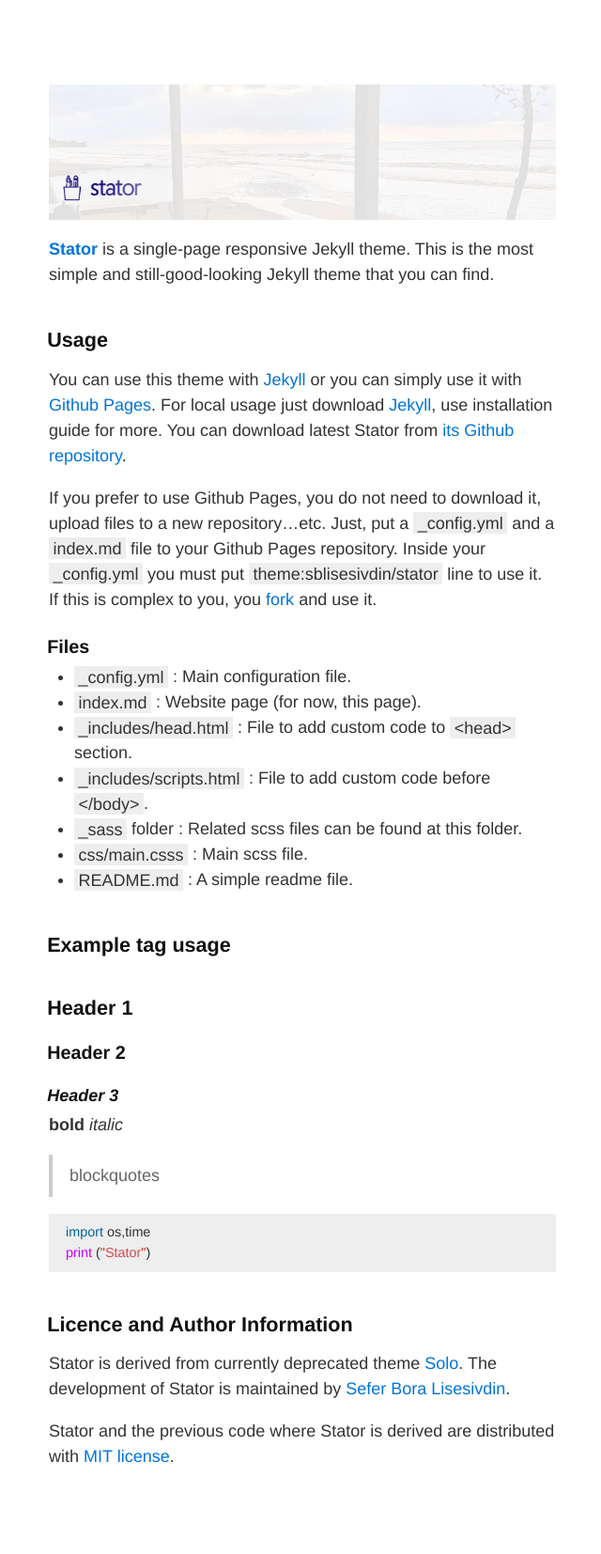
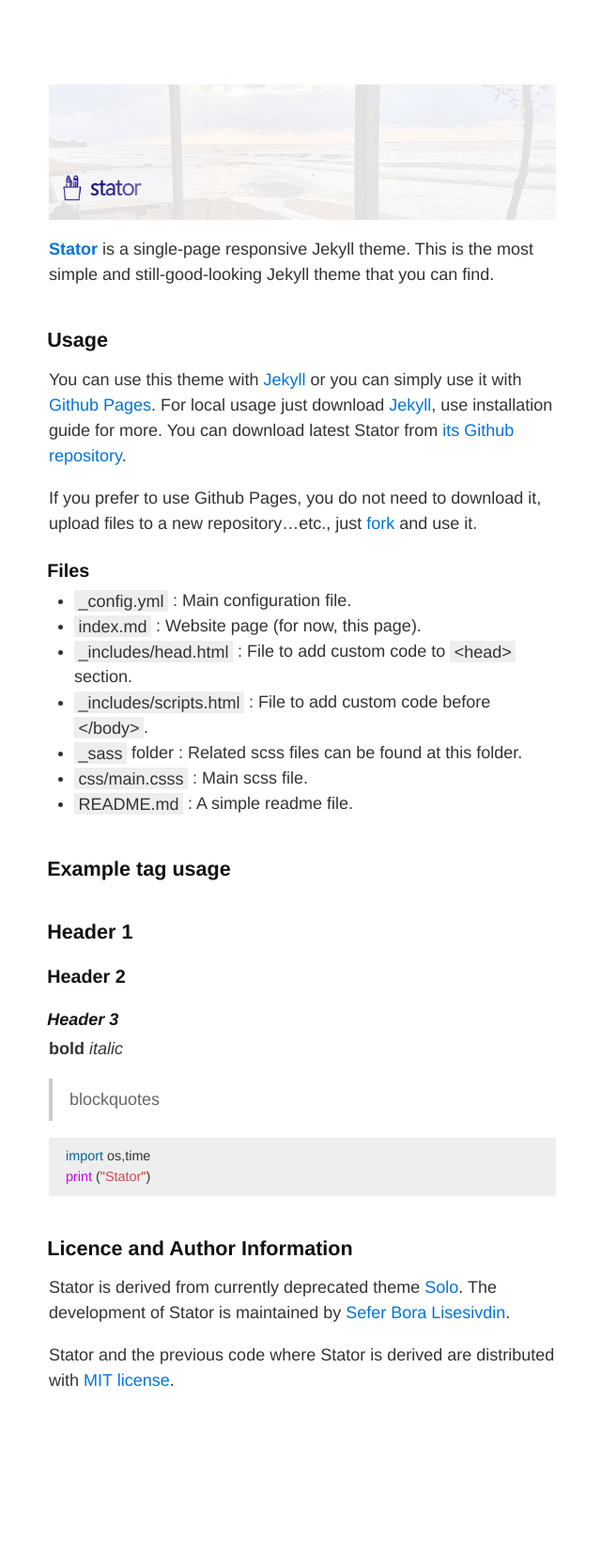
Before and after one commit to sblisesivdin/biscuit, a Jekyll site: the page built from index.md, in a window 1280 px wide. Shown: the whole page at 94% size, without its empty margins (318-958 px from the left). Built offline with Jekyll 4.4.1, drawn with Linux system fonts in a browser that asks for light colours; after the commit the page ends 1573 px from its top, so only the background shows below that.

Commit message:
Update index.md

```diff
--- a/index.md
+++ b/index.md
@@ -12,7 +12,7 @@ layout: default
 You can use this theme with [Jekyll](http://jekyllrb.com/) or you can simply use it with [Github Pages](https://pages.github.com).
 For local usage just download [Jekyll](http://jekyllrb.com/), use installation guide for more. You can download latest Stator from [its Github repository](https://github.com/sblisesivdin/stator).
 
-If you prefer to use Github Pages, you do not need to download it, upload files to a new repository...etc. Just, put a `_config.yml` and a `index.md` file to your Github Pages repository. Inside your `_config.yml` you must put `theme:sblisesivdin/stator` line to use it. If this is complex to you, you [fork](https://docs.github.com/en/get-starter/quickstart/fork-a-repo) and use it.
+If you prefer to use Github Pages, you do not need to download it, upload files to a new repository...etc., just [fork](https://docs.github.com/en/get-starter/quickstart/fork-a-repo) and use it.
 
 ### Files
 
```
